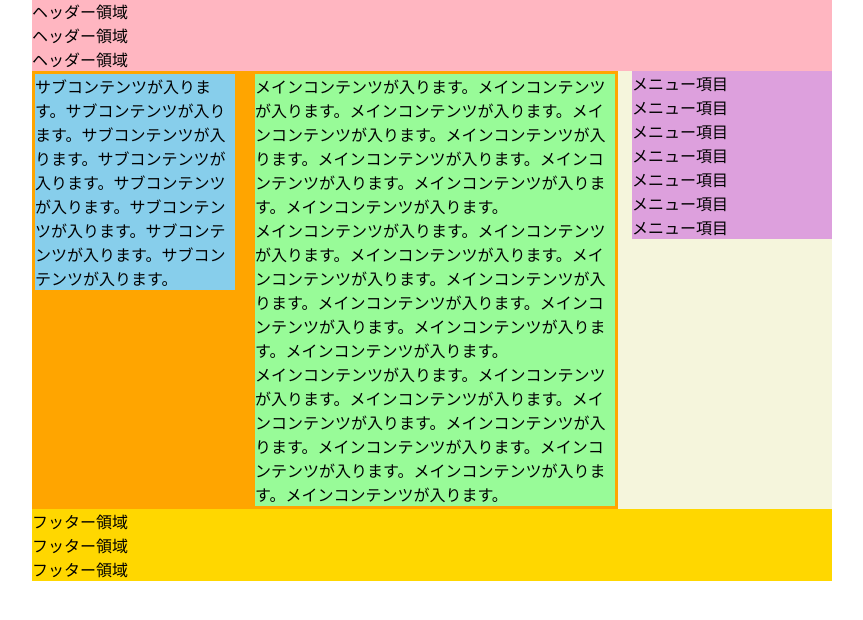
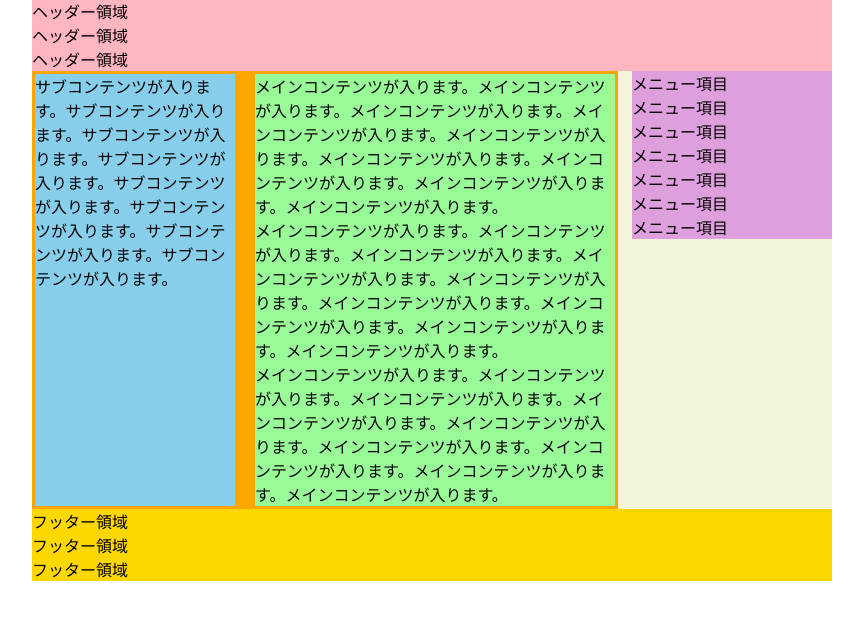
Before and after one commit to muffin-bird/HTML-CSS, a PHP site: page /3col-2.html in a window 1280 px wide. Shown: the part 31-651 px from the top of the page, without its empty margins (208-1071 px from the left). Run offline with PHP 8.4, Linux system fonts and the light colour scheme.

Commit message:
3カラムレイアウトを作る

```diff
--- a/practice/CHAPTER04/3col/3col-1.html
+++ b/practice/CHAPTER04/3col/3col-1.html
@@ -9,6 +9,10 @@
 <body>
 <div id="wrap">
   <header id="header">ヘッダー領域<br>ヘッダー領域<br>ヘッダー領域</header>
+
+
+  <div id="contents">
+
   <section id="cont1">
     <p>コンテンツ１が入ります。コンテンツ１が入ります。コンテンツ１が入ります。コンテンツ１が入ります。コンテンツ１が入ります。コンテンツ１が入ります。コンテンツ１が入ります。コンテンツ１が入ります。</p>
     <p>コンテンツ１が入ります。コンテンツ１が入ります。コンテンツ１が入ります。コンテンツ１が入ります。コンテンツ１が入ります。コンテンツ１が入ります。コンテンツ１が入ります。コンテンツ１が入ります。</p>
@@ -24,6 +28,7 @@
     <p>コンテンツ３が入ります。コンテンツ３が入ります。コンテンツ３が入ります。コンテンツ３が入ります。コンテンツ３が入ります。コンテンツ３が入ります。コンテンツ３が入ります。コンテンツ３が入ります。</p>
     <p>コンテンツ３が入ります。コンテンツ３が入ります。コンテンツ３が入ります。コンテンツ３が入ります。コンテンツ３が入ります。コンテンツ３が入ります。コンテンツ３が入ります。コンテンツ３が入ります。</p>
   <!-- /#cont3 --></section>
+  <!-- /#contents --></div>
   <footer id="footer">フッター領域<br>フッター領域<br>フッター領域</footer>
 </div>
 </body>
--- a/practice/CHAPTER04/3col/style1.css
+++ b/practice/CHAPTER04/3col/style1.css
@@ -11,7 +11,10 @@
 	margin: 30px auto;
 	background-color: beige;
 }
-
+#contents {
+	display: flex;
+    justify-content: space-between;
+}
 #header {
 	background-color: lightpink;
 }
--- a/practice/CHAPTER04/3col/style2.css
+++ b/practice/CHAPTER04/3col/style2.css
@@ -18,23 +18,29 @@ ul {
 #header {
 	background-color: lightpink;
 }
-
+#contents {
+	display: flex;
+	justify-content: space-between;
+}
 #side {
 	background-color: skyblue;
 	width: 200px;
 	float: left;
+	order: 1;
 }
 
 #main {
 	background-color: palegreen;
 	width: 360px;
 	float: right;
+	order: 2;
 }
 
 #navi {
 	background-color: plum;
 	width: 200px;
 	float: right;
+	order: 3;
 }
 
 #contents {
--- a/practice/CHAPTER04/box/style.css
+++ b/practice/CHAPTER04/box/style.css
@@ -27,11 +27,14 @@ ul{
 }
 
 .box {
-
+  display: flex;
+  flex-wrap: wrap;
+  justify-content: space-between;
 }
 
 .box li {
   width: 225px;
+  margin-bottom: 20px;
   border: 1px solid #666;
   background: #ccc;
 }
```
Also changed, not shown: practice/CHAPTER04/3col/3col-2.html (line endings or trailing spaces).
